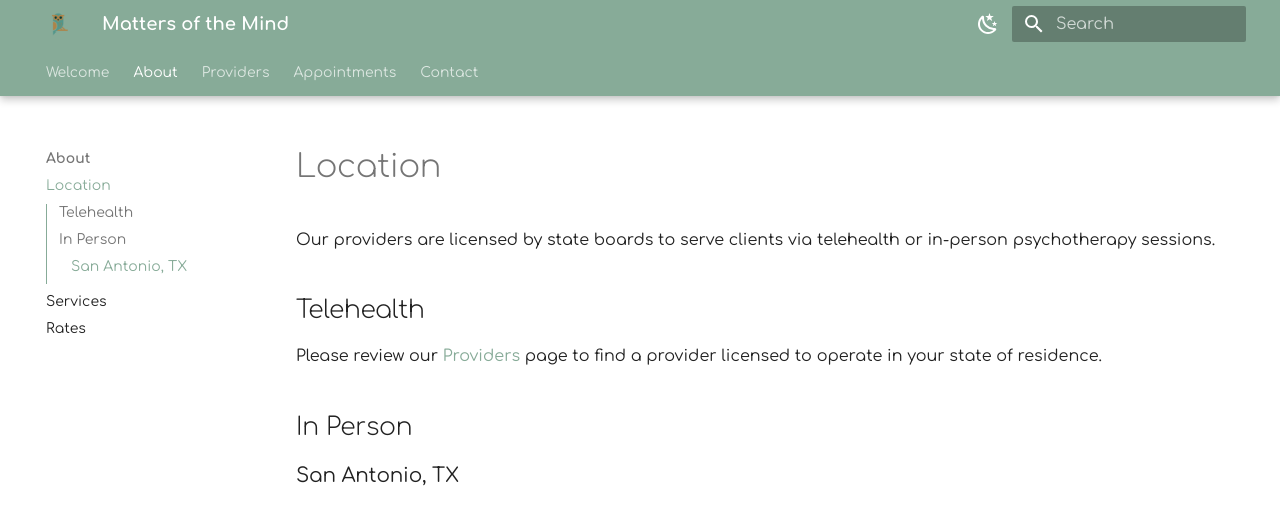
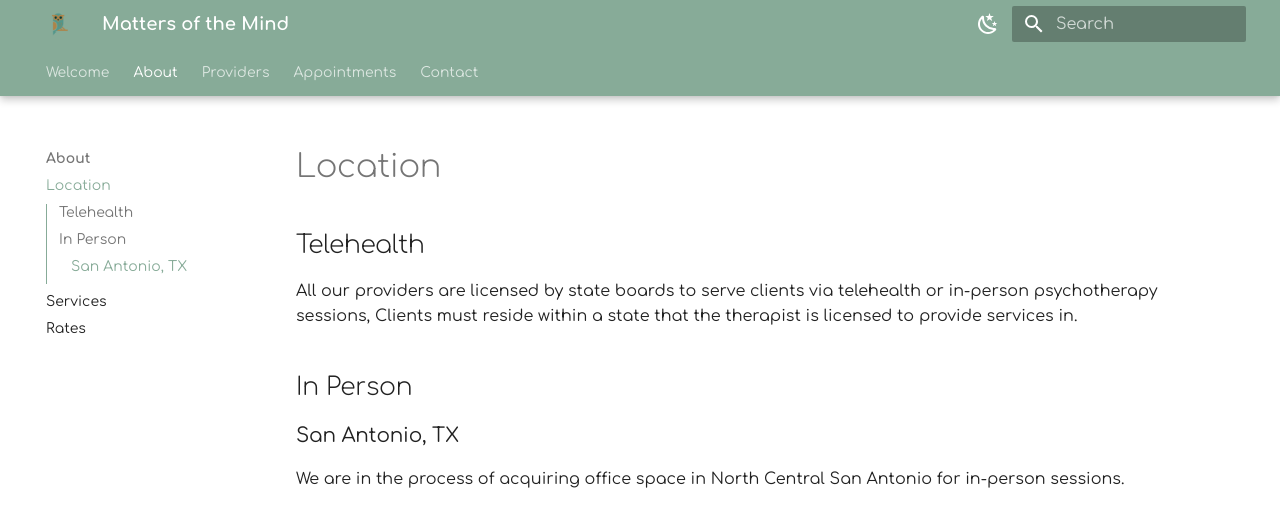
Before and after one commit to motm-therapy/website, an MkDocs documentation site: the page built from docs/location.md, in a window 1280 px wide and 1196 px high, cut to the strip 0-508 px from the top of the window. Built offline with MkDocs 1.6.1 and Material for MkDocs 9.7.7, drawn with Linux system fonts in a browser that asks for light colours.

Commit message:
Update location.md

```diff
--- a/docs/location.md
+++ b/docs/location.md
@@ -1,10 +1,10 @@
 # Location
 
-Our providers are licensed by state boards to serve clients via telehealth or in-person psychotherapy sessions.
 
 ## Telehealth
 
-Please review our [Providers](providers/index.md) page to find a provider licensed to operate in your state of residence.
+All our providers are licensed by state boards to serve clients via telehealth or in-person psychotherapy sessions,
+Clients must reside within a state that the therapist is licensed to provide services in.
 
 ## In Person
 
```
